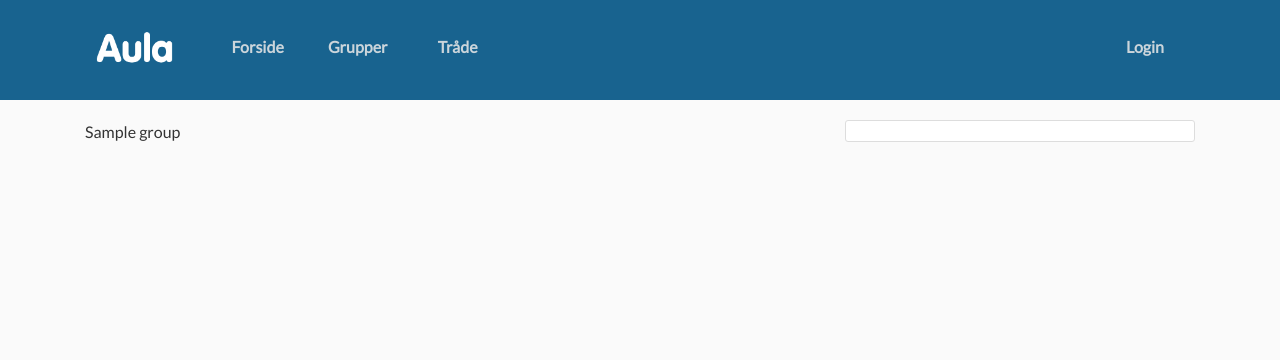
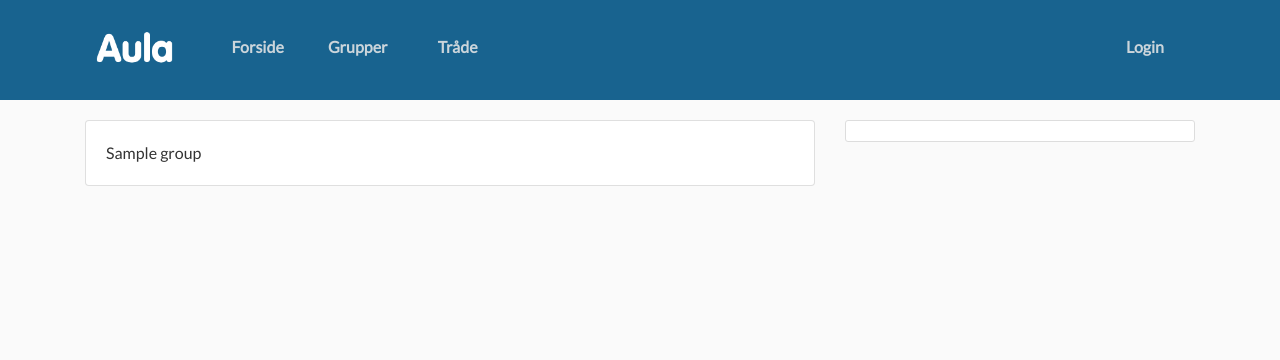
Before and after one commit to mikklf/UISAulaPrototype, a Python web app: template aula/templates/groups.html in a window 1280 px wide. Shown: the top 360 px of the page. Run offline with Jinja, Linux system fonts and the light colour scheme; the template is opened without the code that fills it: most values are stand-ins (such as "Sample title", 1, 10 or a date in 2020); some libraries are stand-ins or nearby versions.

Commit message:
update goups.html

```diff
--- a/aula/templates/groups.html
+++ b/aula/templates/groups.html
@@ -1,6 +1,14 @@
 {% extends "layout.html" %}
 {% block content %}
-    {% for group in groups %}
-        <p>{{ group.name }}</p>
-    {% endfor %}
+    {% if groups|length == 0%}
+        <p>Ikke medlem af nogle grupper</p>
+    {% else %}
+        {% for group in groups %}
+        <div class="card">
+            <div class="card-body">
+                {{ group.name }}
+            </div>
+          </div>
+        {% endfor %}
+    {% endif %}
 {% endblock content %}
```
